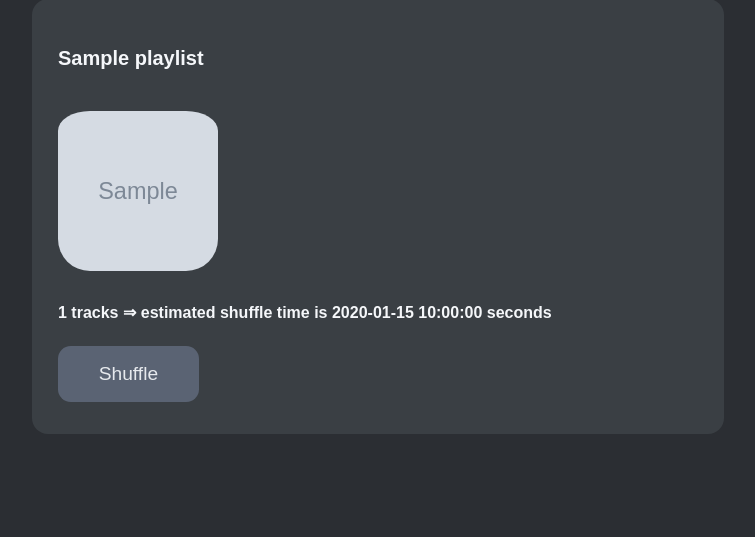
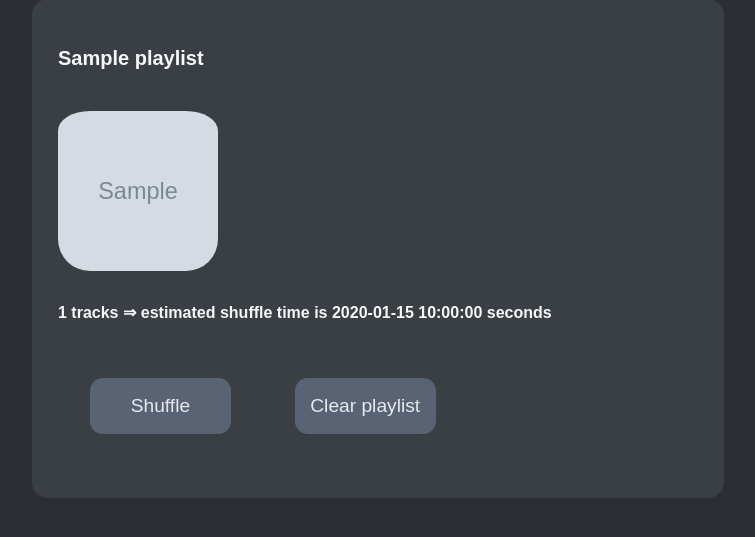
Before and after one commit to G-Chist/spotify_shuffler, a Flask app: template templates/playlists.html in a window 1280 px wide. Shown: the part 95-632 px from the top of the page, without its empty margins (282-1037 px from the left). Run offline with Flask 3, Linux system fonts and the light colour scheme; the template is opened without the code that fills it: most values are stand-ins (such as "Sample title", 1, 10 or a date in 2020); grey boxes marked "Sample" are stand-in pictures.

Commit message:
Clear playlist function + button implemented

```diff
--- a/app.py
+++ b/app.py
@@ -40,7 +40,7 @@ def remove_all_tracks(access_token, playlist_id):
         'Content-Type': 'application/json'  # Set Content-Type for JSON data
     }
 
-    tracks = get_tracks()  # Fetch the initial set of tracks
+    tracks = get_tracks(playlist_id=playlist_id, headers=headers)  # Fetch the initial set of tracks
 
     while tracks:  # Continue until all tracks are removed
         track_uris = [{'uri': item['track']['uri']} for item in tracks[:100]]  # Limit to 100 per request
@@ -50,10 +50,10 @@ def remove_all_tracks(access_token, playlist_id):
         if response.status_code != 200:
             raise Exception(f"Failed to remove tracks: {response.status_code} {response.json()}")
 
-        print(f"Removed {len(track_uris)} tracks.")  # Log the removal progress
+        # print(f"Removed {len(track_uris)} tracks.")  # Log the removal progress
         tracks = get_tracks()  # Fetch remaining tracks
 
-    print("All tracks have been removed from the playlist.")
+    # print("All tracks have been removed from the playlist.")
 
 
 def reorder_tracks(access_token, playlist_id, range_start, insert_before):
@@ -181,6 +181,9 @@ def clear_playlist(playlist_id):
 
     response = requests.get(url, headers=headers)  # Request the playlist details
 
+    remove_all_tracks(access_token=access_token, playlist_id=playlist_id)  # Remove all tracks from the playlist
+    flash(f"Playlist cleared successfully!")  # Return message saying playlist was cleared
+
     return redirect(url_for('playlists'))  # Redirect back to the playlists page
 
 
--- a/static/style.css
+++ b/static/style.css
@@ -58,7 +58,13 @@ li {
     font-size: max(4vw, 4vh); /* larger value between 4% of viewport width or height */
 }
 
+.button_container {
+    display: flex;
+}
+
 .shuffle_button {
+    margin: 2.5vw 2.5vw; /* Ensure there is space between buttons */
+    display: inline-block; /* display in 1 line with other buttons */
     width: max(11vw, 11vh);  /* larger value between 11% of viewport width or height */
     height: 7vh;
     font-size: max(1.5vw, 1.5vh);  /* larger value between 1.5% of viewport width or height */
@@ -77,6 +83,30 @@ li {
 }
 
 .shuffle_button:active {
+    background-color: #434A54; /* Darker click effect */
+}
+
+.clear_button {
+    margin: 2.5vw 2.5vw; /* Ensure there is space between buttons */
+    display: inline-block; /* display in 1 line with other buttons */
+    width: max(11vw, 11vh);  /* larger value between 11% of viewport width or height */
+    height: 7vh;
+    font-size: max(1.5vw, 1.5vh);  /* larger value between 1.5% of viewport width or height */
+    background-color: #5A6373; /* Subtle gray-blue */
+    color: #E6E9ED; /* Light text */
+    border: none;
+    border-radius: 1vw;
+    padding: 1vh 1vw 1vh 1vw;  /* Top, right, bottom, left padding */
+    font-family: Arial, sans-serif;
+    cursor: pointer;
+    transition: background-color 0.3s ease, box-shadow 0.3s ease;
+}
+
+.clear_button:hover {
+    background-color: #6B7486; /* Slightly brighter on hover */
+}
+
+.clear_button:active {
     background-color: #434A54; /* Darker click effect */
 }
 
--- a/templates/playlists.html
+++ b/templates/playlists.html
@@ -40,9 +40,15 @@
                         {% endif %}  <!-- End of the image check -->
                         <h3>{{ playlist.length }} tracks <b>&#8658;</b> estimated shuffle time is {{ playlist.estimated_shuffle_time }} seconds</h3> <!-- Display track count and estimated shuffle time -->
 
-                        <form action="{{ url_for('shuffle_playlist', playlist_id=playlist.id) }}" method="GET">  <!-- Form to handle the shuffle action for the playlist -->
-                            <button type="submit" class="shuffle_button">Shuffle</button>  <!-- Button to submit the form and trigger the shuffle action -->
-                        </form>
+                        <div class="button_container">
+                            <form action="{{ url_for('shuffle_playlist', playlist_id=playlist.id) }}" method="GET">  <!-- Form to handle the shuffle action for the playlist -->
+                                <button type="submit" class="shuffle_button">Shuffle</button>  <!-- Button to submit the form and trigger the shuffle action -->
+                            </form>
+
+                            <form action="{{ url_for('clear_playlist', playlist_id=playlist.id) }}" method="GET">  <!-- Form to handle the clear action for the playlist -->
+                                <button type="submit" class="clear_button">Clear playlist</button>  <!-- Button to submit the form and trigger the clear action -->
+                            </form>
+                        </div>
 
                     </div>
                 </div>
```
